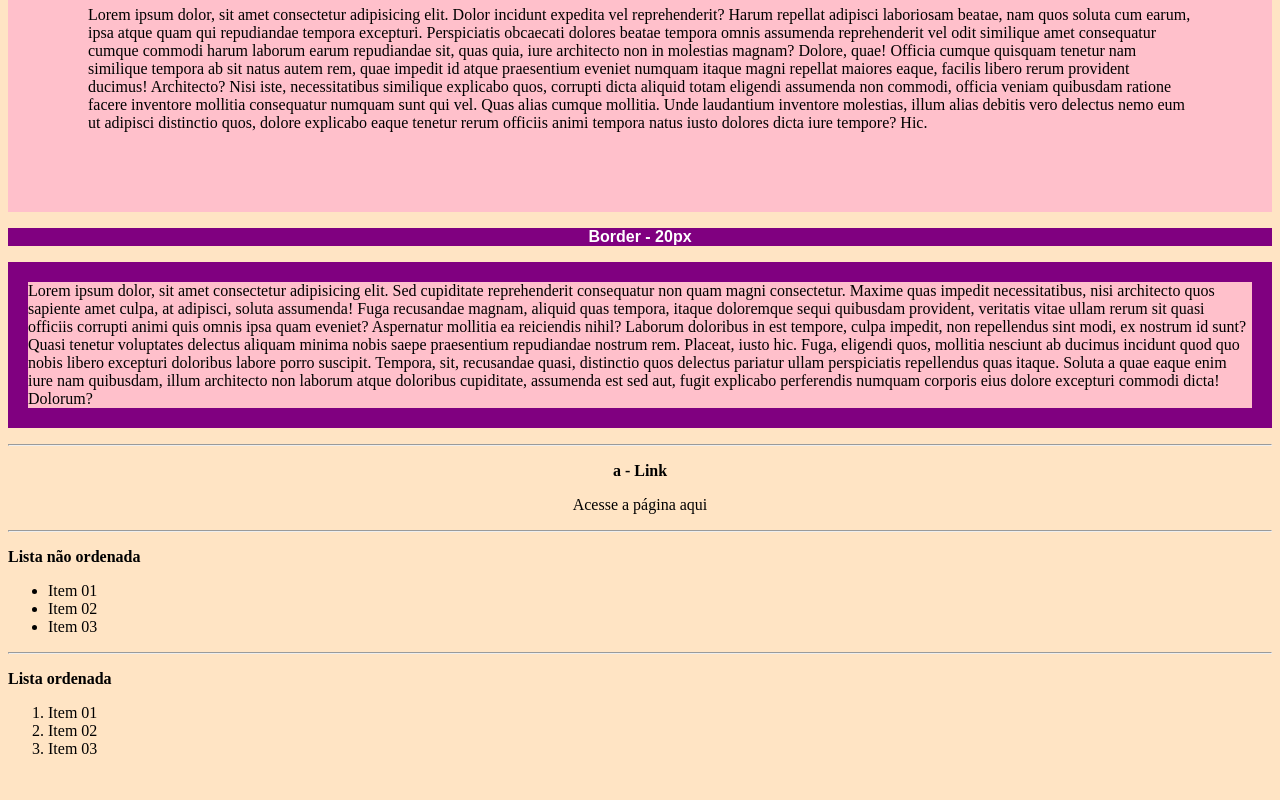
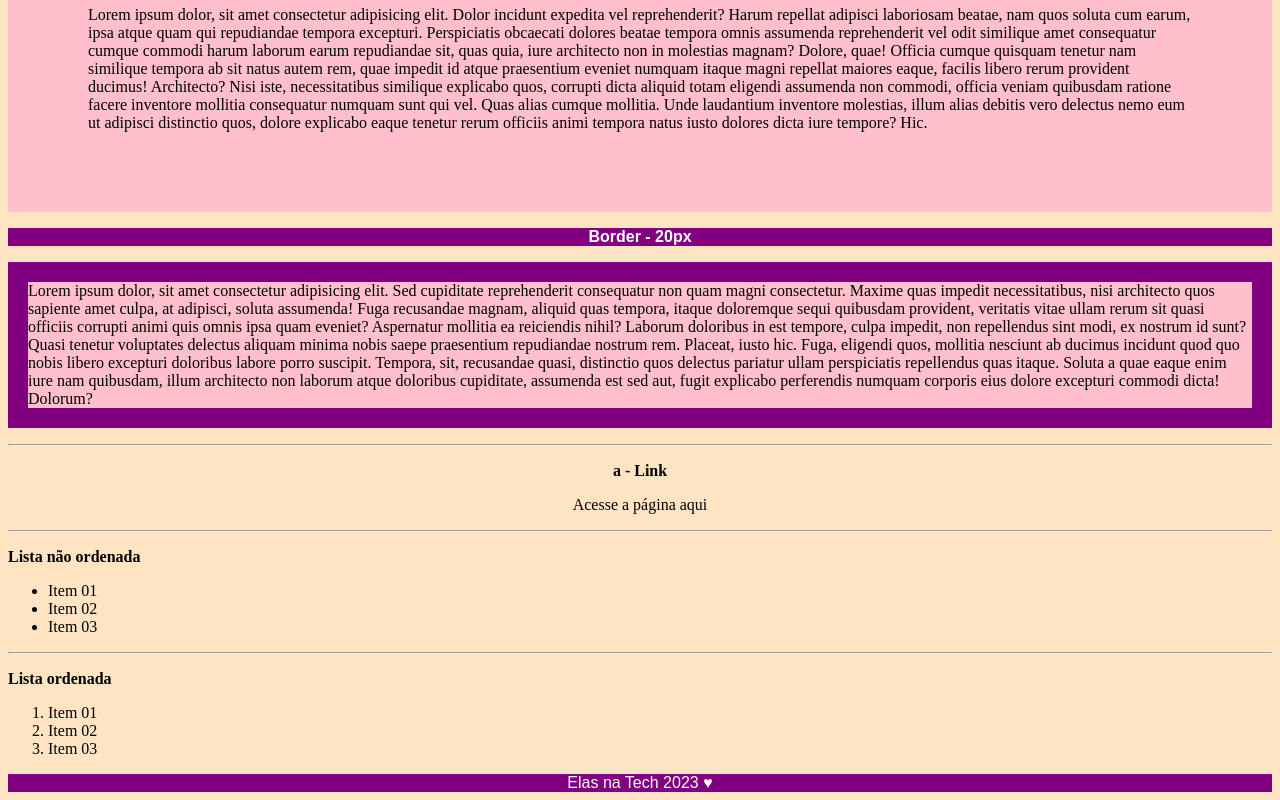
Before and after one commit to danisoaresl/desafioAula06.github.io, a plain HTML site: page index.html in a window 1280 px wide. Shown: the part 700-1500 px from the top of the page. Before the commit the page ends 1474 px from the top, so only its background shows below. Drawn offline with Linux system fonts and the light colour scheme.

Commit message:
atualizacao1911

```diff
--- a/estilo.css
+++ b/estilo.css
@@ -41,3 +41,17 @@ a:hover{
 .link{
     text-align: center;
 }
+
+footer{
+    text-align: center;
+    color: white;
+    background: purple;
+    font-family: arial;
+}
+
+@media screen and (min-width: 768px){
+    .topo {
+             }
+    .conteudo {
+                }
+}
--- a/index.html
+++ b/index.html
@@ -62,5 +62,7 @@
         <li>Item 02</li>
         <li>Item 03</li>
      </ol>
+
+        <footer>Elas na Tech 2023 ♥</footer>
 </body>
 </html>
```
